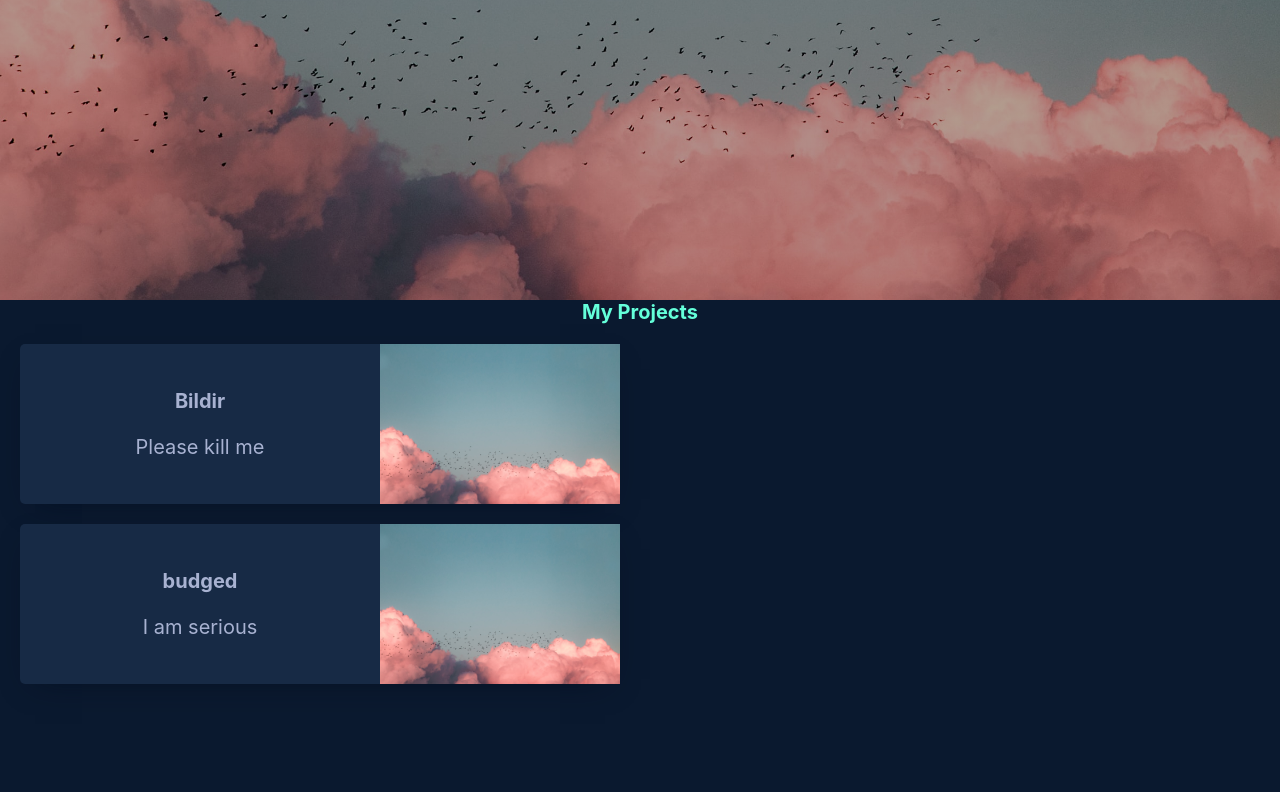
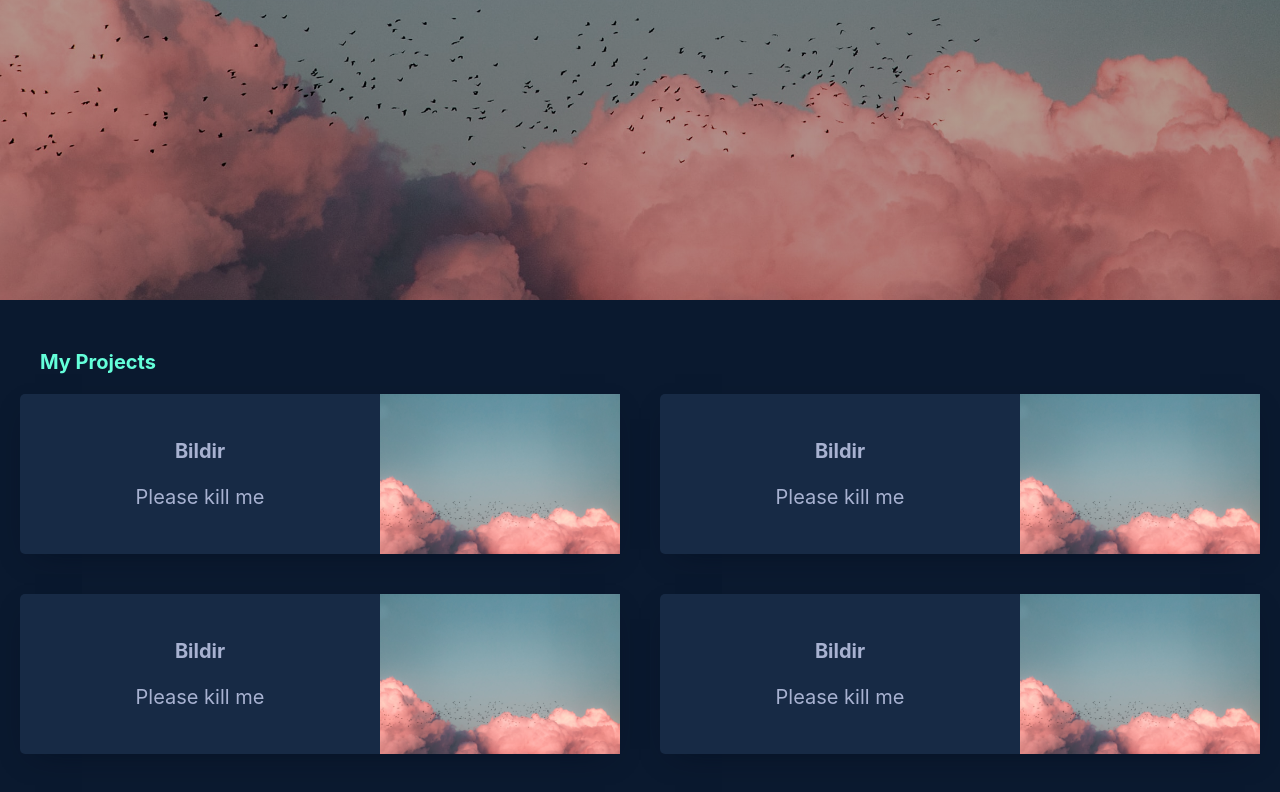
Before and after one commit to cankat-orum/reactjs-portfolio-website, a React (Create React App) app: page / in a window 1280 px wide. Shown: the part 500-1292 px from the top of the page. Built offline with nearby package versions, Linux system fonts and the light colour scheme.

Commit message:
styled-components added
- Project components put into grid via styled-components

```diff
--- a/package.json
+++ b/package.json
@@ -9,9 +9,10 @@
     "react": "^16.13.1",
     "react-dom": "^16.13.1",
     "react-icons": "^3.10.0",
-    "react-scripts": "3.4.1",
+    "react-scripts": "^3.4.3",
     "react-sticky": "^6.0.3",
-    "react-sticky-header": "^0.2.0"
+    "react-sticky-header": "^0.2.0",
+    "styled-components": "^5.1.1"
   },
   "scripts": {
     "start": "react-scripts start",
--- a/src/Projects.css
+++ b/src/Projects.css
@@ -4,4 +4,7 @@
 
 .projects-section-title {
   color: rgb(100, 255, 218);
+  margin-top: 50px;
+  padding-left: 40px;
+  text-align: left;
 }
--- a/src/Projects.js
+++ b/src/Projects.js
@@ -1,13 +1,40 @@
 import React from "react";
 import PItem from "./ProjectItem";
 import "./Projects.css";
+import styled from "styled-components";
+
+export const Grid = styled.div``;
+
+export const Row = styled.div`
+  display: flex;
+`;
+
+export const Col = styled.div`
+  flex: ${(props) => props.size};
+`;
 
 function Projects() {
   return (
     <div className="Projects">
       <h2 className="projects-section-title">My Projects</h2>
-      <PItem title="Bildir" desc="Please kill me" />
-      <PItem title="budged" desc="I am serious" />
+      <Grid>
+        <Row>
+          <Col size={1}>
+            <PItem title="Bildir" desc="Please kill me" />
+          </Col>
+          <Col size={1}>
+            <PItem title="Bildir" desc="Please kill me" />
+          </Col>
+        </Row>
+        <Row>
+          <Col size={1}>
+            <PItem title="Bildir" desc="Please kill me" />
+          </Col>
+          <Col size={1}>
+            <PItem title="Bildir" desc="Please kill me" />
+          </Col>
+        </Row>
+      </Grid>
     </div>
   );
 }
--- a/src/index.js
+++ b/src/index.js
@@ -2,7 +2,7 @@ import React from "react";
 import ReactDOM from "react-dom";
 import "./index.css";
 import "./reset.css";
-// import "./debug.css";
+//import "./debug.css";
 import App from "./App";
 import * as serviceWorker from "./serviceWorker";
 
```
Also changed, not shown: 1 other file (tests, documents, lock files or other folders).
